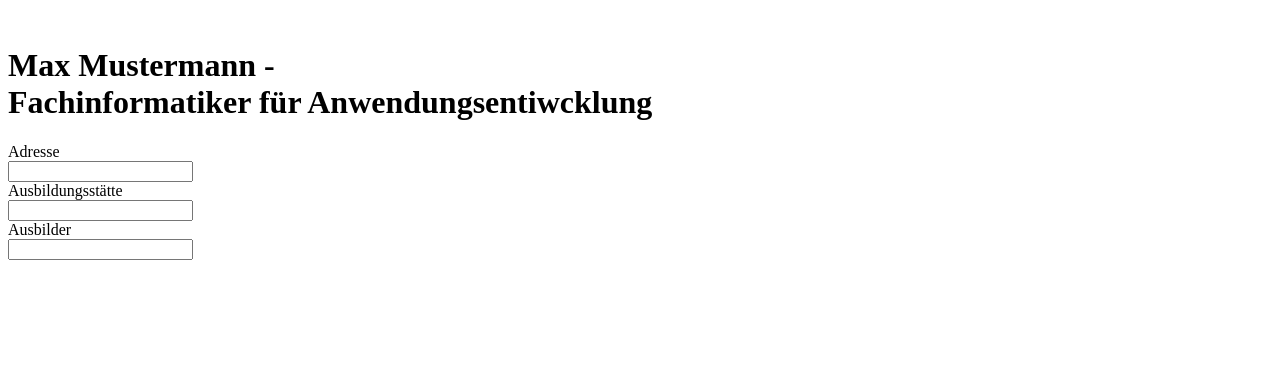
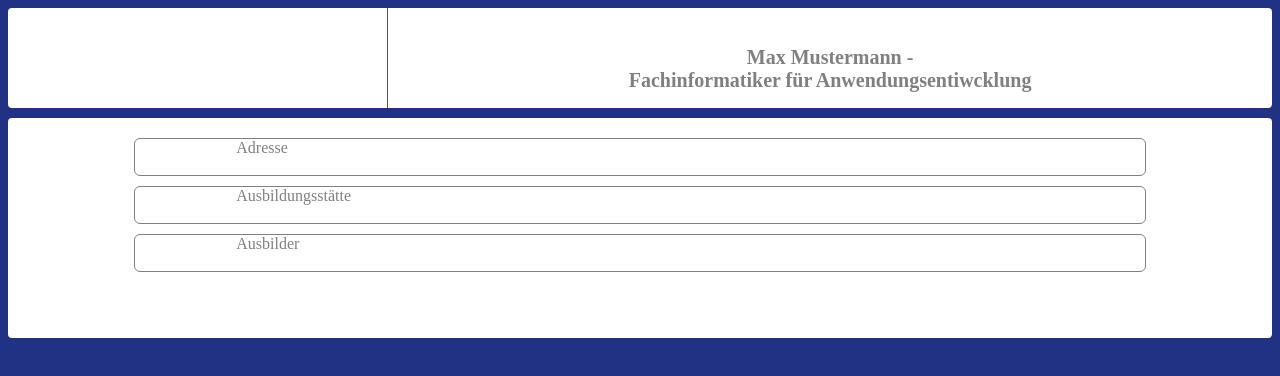
Before and after one commit to FIA-GSO/berichtsheft-coded-prototype-mediumispremium, a website: page Abgabe/Benutzer/Benutzer.html in a window 1280 px wide. Drawn offline with Linux system fonts and the light colour scheme; the site is published under a folder, as on GitHub Pages, so addresses that start at the root find nothing.

Commit message:
benutzer styles fix

```diff
--- a/Abgabe/Benutzer/Benutzer.html
+++ b/Abgabe/Benutzer/Benutzer.html
@@ -3,7 +3,7 @@
 <head>
     <meta charset="utf-8">
     <meta name="viewport" content="width=device-width, initial-scale=1">
-    <link href="/styles/Benutzer.css" rel="stylesheet">
+    <link href="styles/Benutzer.css" rel="stylesheet">
     <title>Berichtsheft</title>
 </head>
 <body>
```
